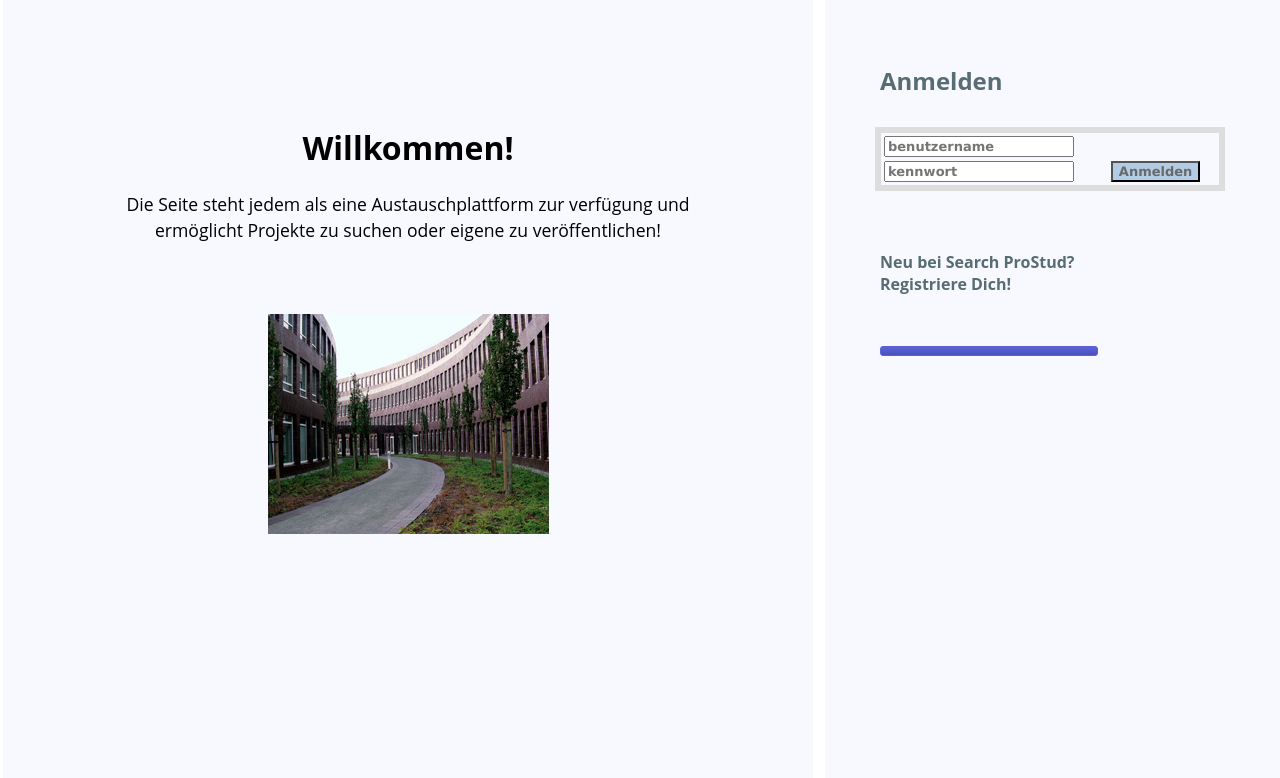
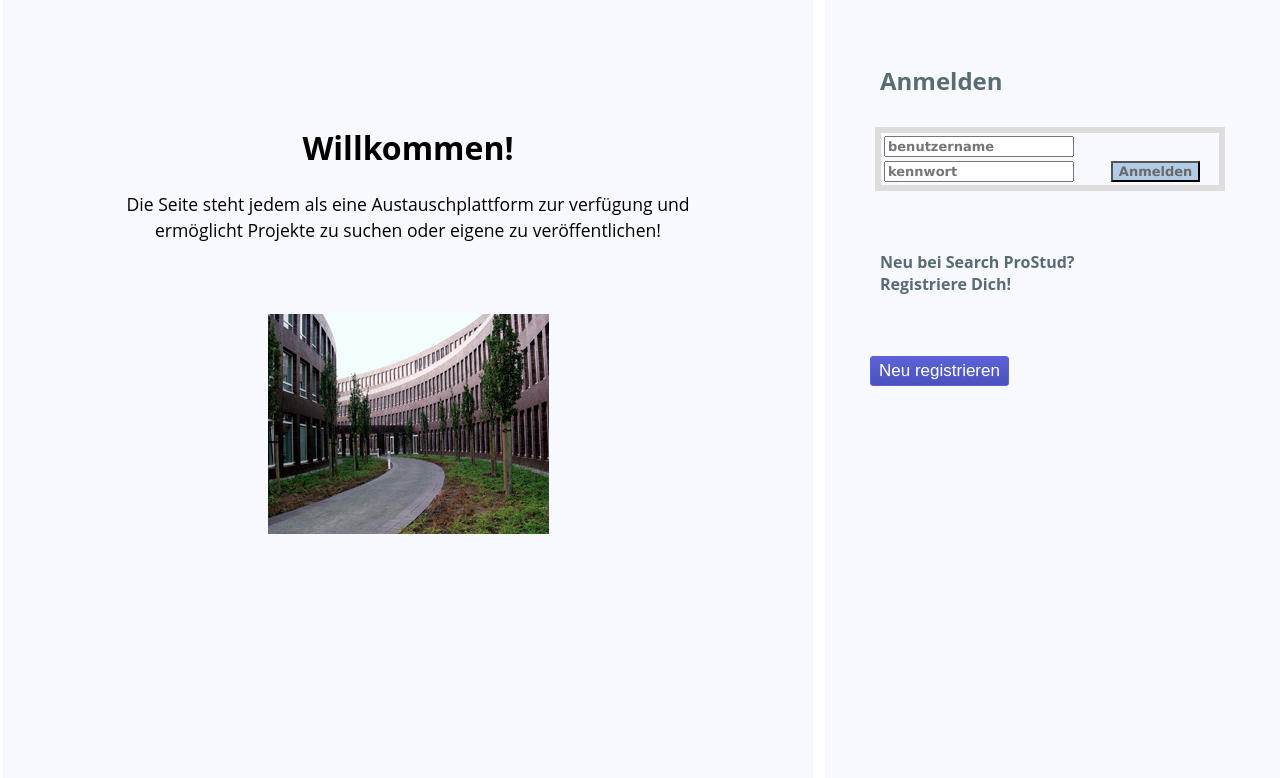
Before and after one commit to esaydin/IFI-Style, a PHP site: page / in a window 1280 px wide. Shown: the part 149-927 px from the top of the page. Run offline with PHP 8.4, Linux system fonts and the light colour scheme.

Commit message:
Neu registrieren Button fertig

```diff
--- a/web/css/main.css
+++ b/web/css/main.css
@@ -463,3 +463,44 @@ ul#Navigation a:hover, ul#Navigation span {
 	top:1px;
 
 }
+
+
+#registrierung1 {
+        background:-webkit-gradient(linear, left top, left bottom, color-stop(0.05, #5c62d6), color-stop(1, #4951bd));
+	background:-moz-linear-gradient(top, #5c62d6 5%, #4951bd 100%);
+	background:-webkit-linear-gradient(top, #5c62d6 5%, #4951bd 100%);
+	background:-o-linear-gradient(top, #5c62d6 5%, #4951bd 100%);
+	background:-ms-linear-gradient(top, #5c62d6 5%, #4951bd 100%);
+	background:linear-gradient(to bottom, #5c62d6 5%, #4951bd 100%);
+	filter:progid:DXImageTransform.Microsoft.gradient(startColorstr='#5c62d6', endColorstr='#4951bd',GradientType=0);
+
+	background-color:#5c62d6;
+	-moz-border-radius:3px;
+	-webkit-border-radius:3px;
+	border-radius:3px;
+	border:1px solid #5c62d6;
+	display:inline-block;
+	cursor:pointer;
+	color:#ffffff;
+	font-family:arial;
+	font-size:17px;
+	padding:4px 8px;
+	text-decoration:none;
+	text-shadow:0px 1px 0px #5c62d6;
+        font-weight:100;
+
+}
+#registrierung1:hover {
+        background:-webkit-gradient(linear, left top, left bottom, color-stop(0.05, #4951bd), color-stop(1, #5c62d6));
+	background:-moz-linear-gradient(top, #4951bd 5%, #5c62d6 100%);
+	background:-webkit-linear-gradient(top, #4951bd 5%, #5c62d6 100%);
+	background:-o-linear-gradient(top, #4951bd 5%, #5c62d6 100%);
+	background:-ms-linear-gradient(top, #4951bd 5%, #5c62d6 100%);
+	background:linear-gradient(to bottom, #4951bd 5%, #5c62d6 100%);
+	filter:progid:DXImageTransform.Microsoft.gradient(startColorstr='#4951bd', endColorstr='#5c62d6',GradientType=0);
+	background-color:#4951bd;
+}
+#registrierung1:active {
+	position:relative;
+	top:1px;
+}
--- a/web/index.php
+++ b/web/index.php
@@ -107,7 +107,7 @@ anzeigen();
     <div id = "InhaltHöhe">
         <!-- Loginbereich -->
         <div id="login">
-            <h2 class="anmelden"> Anmelden</h1>
+            <h2 class="anmelden"> Anmelden</h2>
                 <!--Formular für den Loginbereich, mit Benutzername und verschlüsstem Passwort -->
                 <form method="post" action="index.php">
                     <table id="tabelleLogin">
@@ -121,9 +121,10 @@ anzeigen();
                     </table>
                 </form>
                 <h4 class="reg"> Neu bei Search ProStud?<br> Registriere Dich!</h4>
-
-                <a href="registrieren.php" id="registrierung" value="Neu Registrieren" style="margin-left: 50px"></a>
+                <td>
+                    <a href="registrieren.php" name="registrierung1" value="neu" id="registrierung1" style="margin: 40px">Neu registrieren</a>
                 <br />
+                </td>
 
 
         </div>
```
